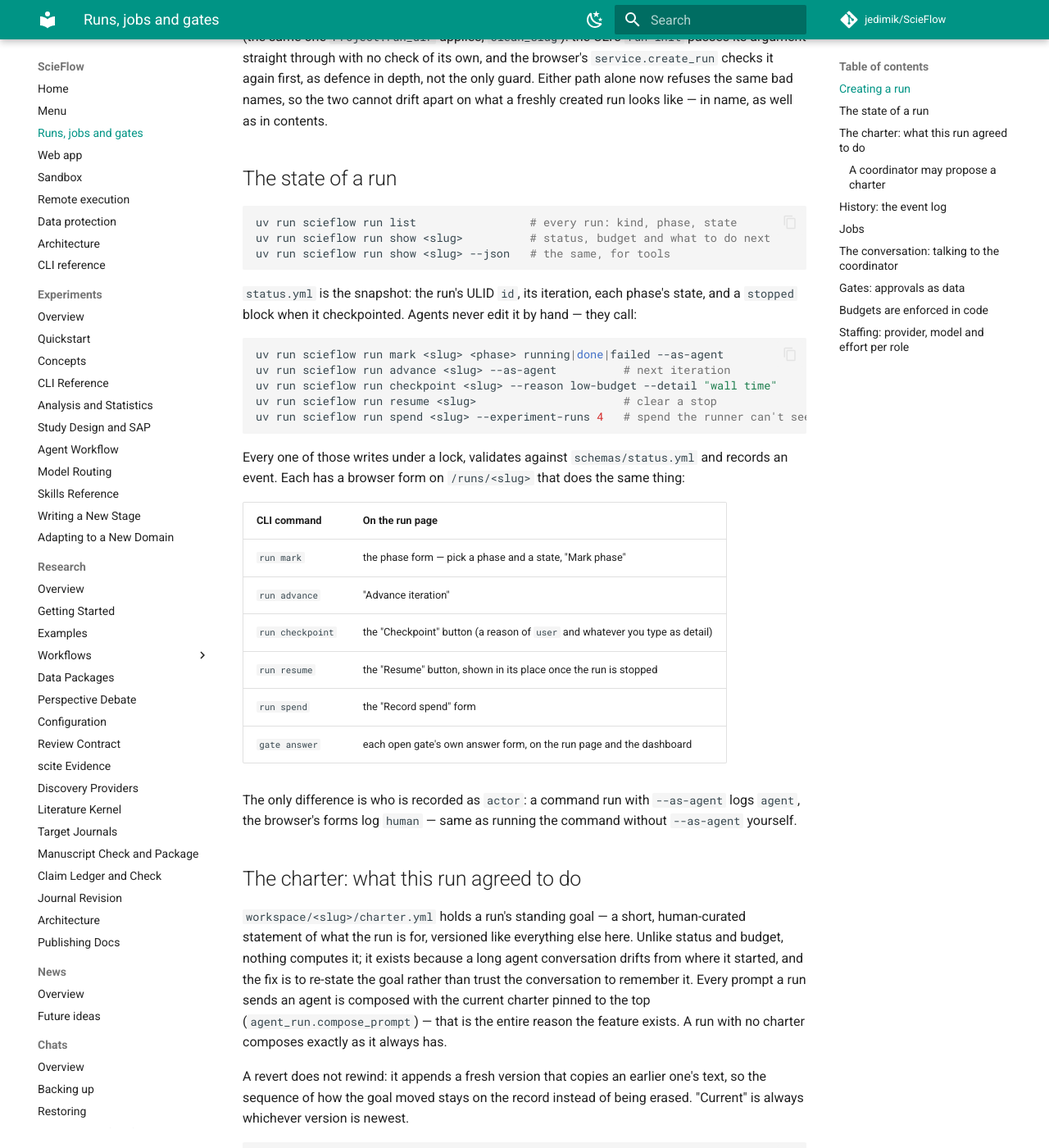
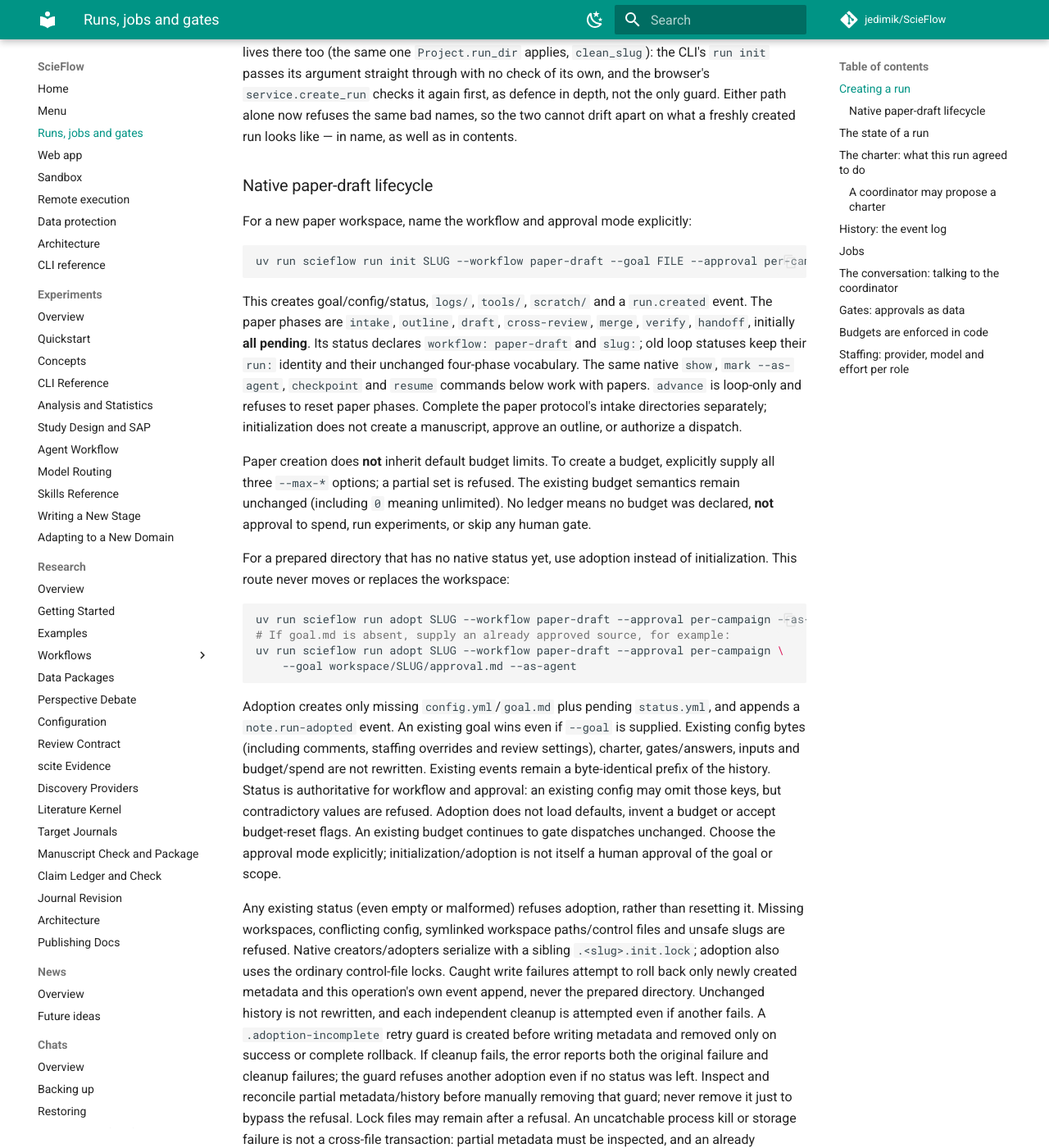
Before and after one commit to jedimik/ScieFlow, an MkDocs documentation site: the page built from docs/runs.md, in a window 1280 px wide and 1400 px high, scrolled down 739 px. Shown: the whole window at 82% size. Built offline with MkDocs 1.6.1 and Material for MkDocs 9.7.7, drawn with Linux system fonts in a browser that asks for light colours; comment, search, counter and statistics services are not loaded; some of the changed text lies outside the part shown.

Commit message:
docs(runs): native paper-draft lifecycle and run adopt, from the paper1 session (PL t2)
Port of the paper1 session's uncommitted docs (written on 2e93b14, 2026-10-14, in the main checkout; frozen read-only copy handed off 2026-10-31), applied byte for byte: the docs/runs.md hunk of its framework diff (run init --workflow, the native paper-draft lifecycle section, run adopt). Credit: the paper1 session.

````diff
--- a/docs/runs.md
+++ b/docs/runs.md
@@ -19,11 +19,13 @@ disagree about what a run's state is.
 ## Creating a run
 
 ```bash
-uv run scieflow run init SLUG --goal FILE [--approval per-campaign|autonomous]
+uv run scieflow run init SLUG --goal FILE [--workflow research-loop|paper-draft]
+    [--approval per-campaign|autonomous]
     [--max-iterations N] [--max-experiment-runs N] [--max-wall-minutes N]
 ```
 
-Creates `workspace/<slug>/`: goal, config, status, budget and notebook — the
+By default, creates a research-loop `workspace/<slug>/`: goal, config, status,
+budget and notebook — the
 directory everything else on this page reads and writes. The browser's
 equivalent is the Start page (`/start`; see [The local web
 app](web.md#pages)) — a form for the same name, workflow, goal, approval mode
@@ -36,6 +38,68 @@ argument straight through with no check of its own, and the browser's
 guard. Either path alone now refuses the same bad names, so the two cannot
 drift apart on what a freshly created run looks like — in name, as well as
 in contents.
+
+### Native paper-draft lifecycle
+
+For a new paper workspace, name the workflow and approval mode explicitly:
+
+```bash
+uv run scieflow run init SLUG --workflow paper-draft --goal FILE --approval per-campaign
+```
+
+This creates goal/config/status, `logs/`, `tools/`, `scratch/` and a
+`run.created` event. The paper phases are `intake`, `outline`, `draft`,
+`cross-review`, `merge`, `verify`, `handoff`, initially **all pending**. Its
+status declares `workflow: paper-draft` and `slug:`; old loop statuses keep
+their `run:` identity and their unchanged four-phase vocabulary. The same
+native `show`, `mark --as-agent`, `checkpoint` and `resume` commands below
+work with papers. `advance` is loop-only and refuses to reset paper phases.
+Complete the paper protocol's intake directories separately; initialization
+does not create a manuscript, approve an outline, or authorize a dispatch.
+
+Paper creation does **not** inherit default budget limits. To create a
+budget, explicitly supply all three `--max-*` options; a partial set is
+refused. The existing budget semantics remain unchanged (including `0`
+meaning unlimited). No ledger means no budget was declared, **not** approval
+to spend, run experiments, or skip any human gate.
+
+For a prepared directory that has no native status yet, use adoption instead
+of initialization. This route never moves or replaces the workspace:
+
+```bash
+uv run scieflow run adopt SLUG --workflow paper-draft --approval per-campaign --as-agent
+# If goal.md is absent, supply an already approved source, for example:
+uv run scieflow run adopt SLUG --workflow paper-draft --approval per-campaign \
+    --goal workspace/SLUG/approval.md --as-agent
+```
+
+Adoption creates only missing `config.yml`/`goal.md` plus pending `status.yml`,
+and appends a `note.run-adopted` event. An existing goal wins even if `--goal`
+is supplied. Existing config bytes (including comments, staffing overrides
+and review settings), charter, gates/answers, inputs and budget/spend are not
+rewritten. Existing events remain a byte-identical prefix of the history.
+Status is authoritative for workflow and approval: an existing config may
+omit those keys, but contradictory values are refused. Adoption does not load
+defaults, invent a budget or accept budget-reset flags. An existing budget
+continues to gate dispatches unchanged. Choose the approval mode explicitly;
+initialization/adoption is not itself a human approval of the goal or scope.
+
+Any existing status (even empty or malformed) refuses adoption, rather than
+resetting it. Missing workspaces, conflicting config, symlinked workspace
+paths/control files and unsafe slugs are refused. Native creators/adopters
+serialize with a sibling `.<slug>.init.lock`; adoption also uses the ordinary
+control-file locks. Caught write failures attempt to roll back only newly
+created metadata and this operation's own event append, never the prepared
+directory. Unchanged history is not rewritten, and each independent cleanup
+is attempted even if another fails. A `.adoption-incomplete` retry guard is
+created before writing metadata and removed only on success or complete
+rollback. If cleanup fails, the error reports both the original failure and
+cleanup failures; the guard refuses another adoption even if no status was
+left. Inspect and reconcile partial metadata/history before manually removing
+that guard; never remove it just to bypass the refusal. Lock files may remain
+after a refusal. An uncatchable process kill or storage
+failure is not a cross-file transaction: partial metadata must be inspected,
+and an already published status stays fail-closed on retry, never auto-reset.
 
 ## The state of a run
 
````
